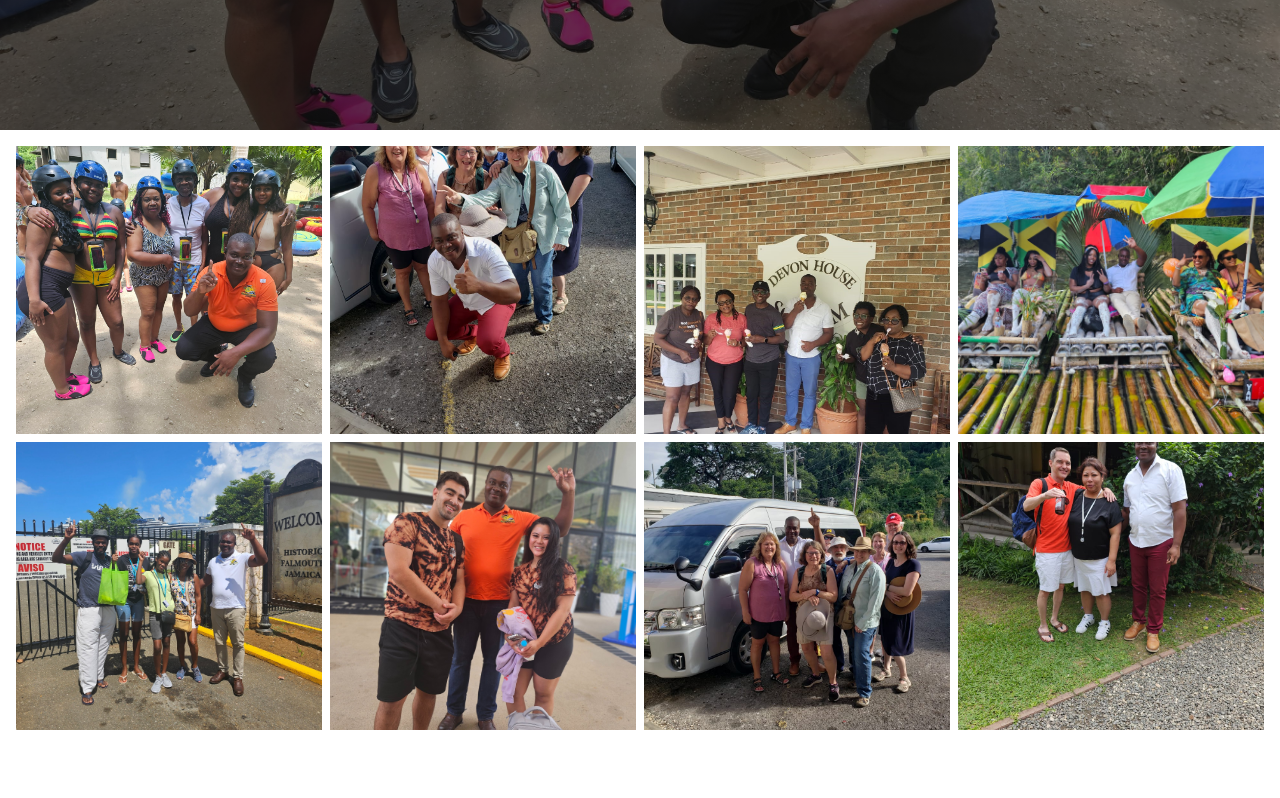
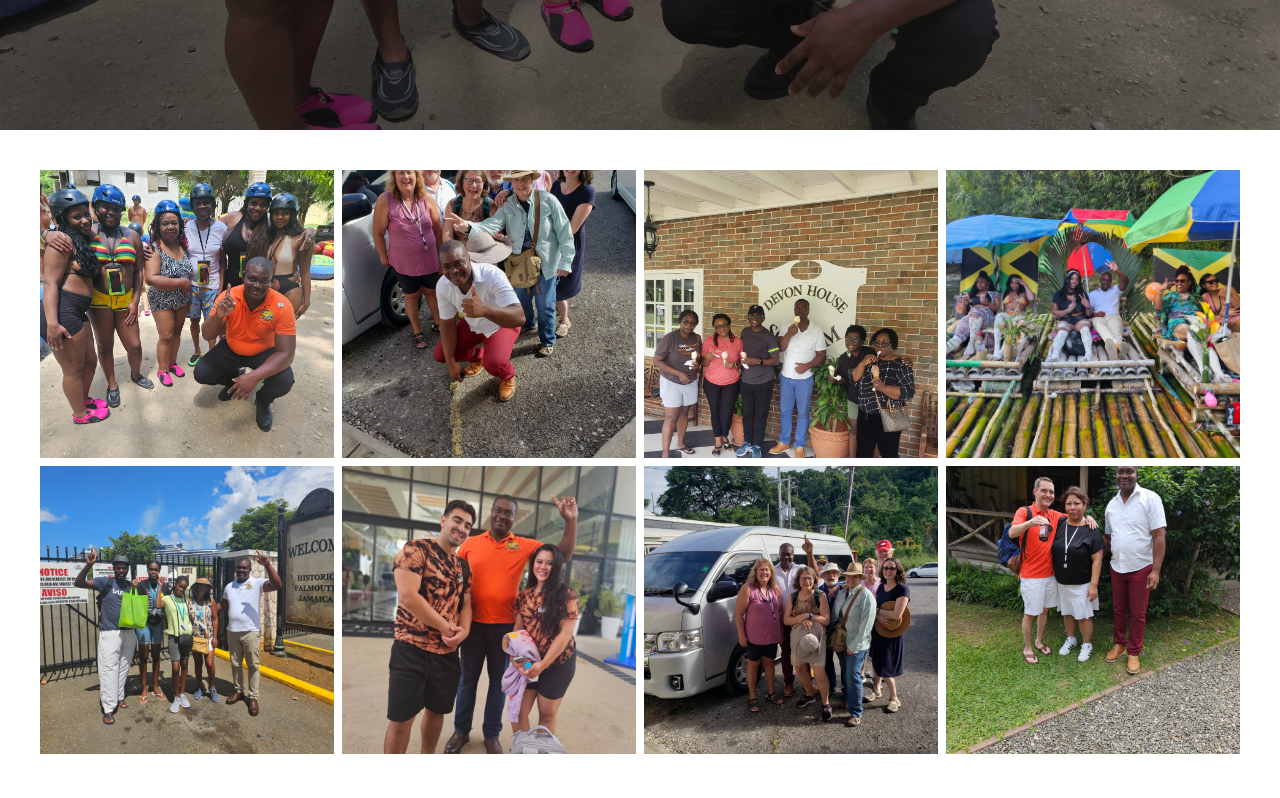
Before and after one commit to winnie-webb/islandwaystours, a Next.js app: page / in a window 1280 px wide. Shown: the part 740-1538 px from the top of the page. Built offline with nearby package versions, Linux system fonts and the light colour scheme.

Commit message:
Improved Gallery UI

```diff
--- a/app/components/Gallery.jsx
+++ b/app/components/Gallery.jsx
@@ -16,7 +16,7 @@ function Gallery() {
   ];
 
   return (
-    <section className="grid grid-cols-2 md:grid-cols-3 lg:grid-cols-4 gap-2 p-4">
+    <section className="grid grid-cols-2 md:grid-cols-3 lg:grid-cols-4 gap-2 p-4 xl:p-10">
       {images.map((image, index) => (
         <div key={index} className="relative w-full h-48 lg:h-72">
           <Image
```
